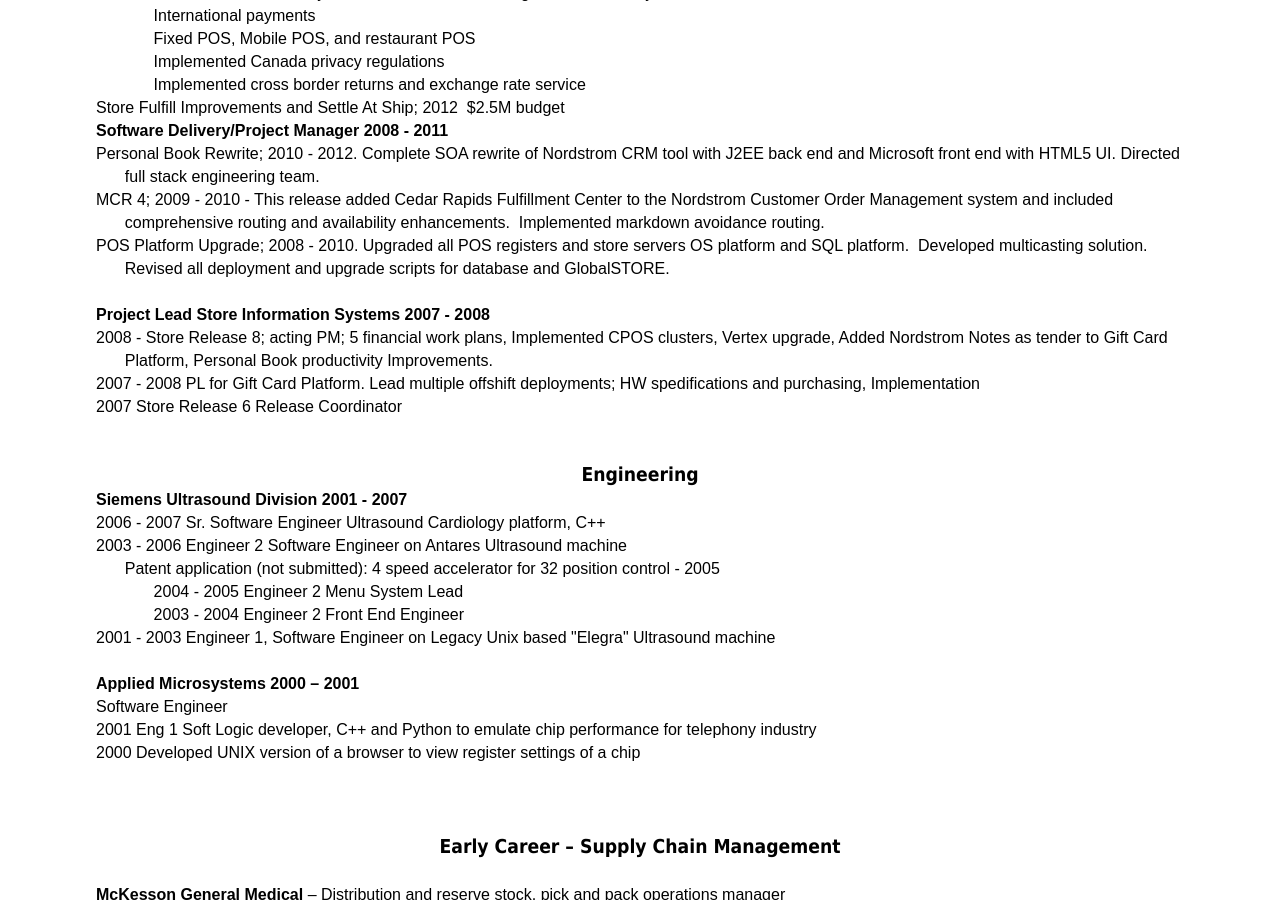
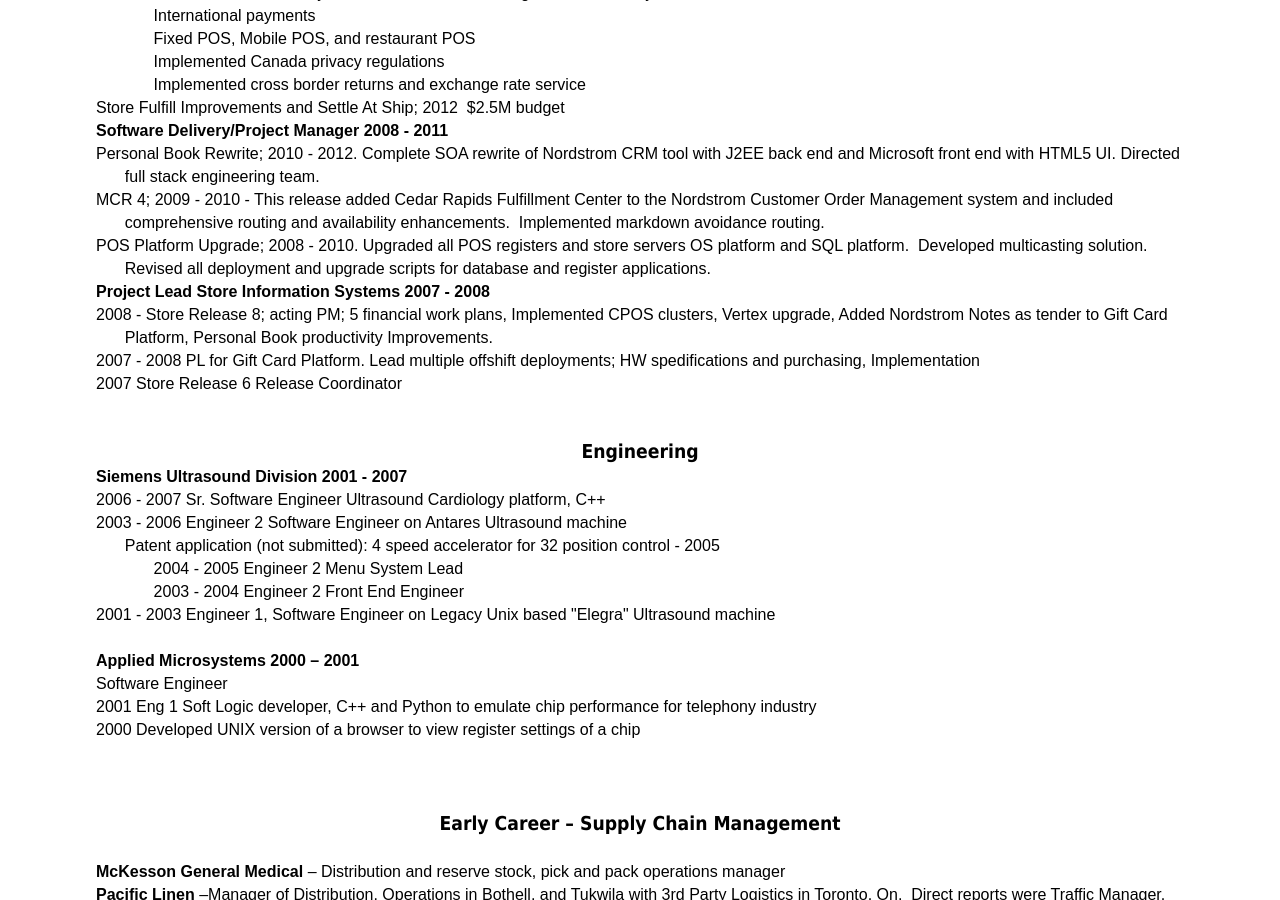
Before and after one commit to mo4dawg/mo4dawg.github.io, a Jekyll site: the page built from CV/index.html, in a window 1280 px wide and 900 px high, scrolled down 1558 px. Built offline with Jekyll 4.4.1, drawn with Linux system fonts in a browser that asks for light colours.

Commit message:
Update index.html

```diff
--- a/CV/index.html
+++ b/CV/index.html
@@ -609,12 +609,7 @@
 Upgraded all POS registers and store servers OS platform and SQL platform.<span
 style='mso-spacerun:yes'>&nbsp; </span>Developed multicasting solution.<span
 style='mso-spacerun:yes'>&nbsp; </span>Revised all deployment and upgrade
-scripts for database and GlobalSTORE.<o:p></o:p></span></span></p>
-
-<p class=MsoNormal style='margin-top:0in;margin-right:12.6pt;margin-bottom:
-0in;margin-left:0in;margin-bottom:.0001pt;line-height:normal'><span
-style='mso-bookmark:top'><span style='font-size:8.0pt;font-family:"Arial","sans-serif";
-mso-fareast-font-family:"Times New Roman"'><o:p>&nbsp;</o:p></span></span></p>
+scripts for database and register applications.<o:p></o:p></span></span></p>
 
 <p class=MsoNormal style='margin-bottom:0in;margin-bottom:.0001pt;line-height:
 normal'><span style='mso-bookmark:top'><b style='mso-bidi-font-weight:normal'><span
```
